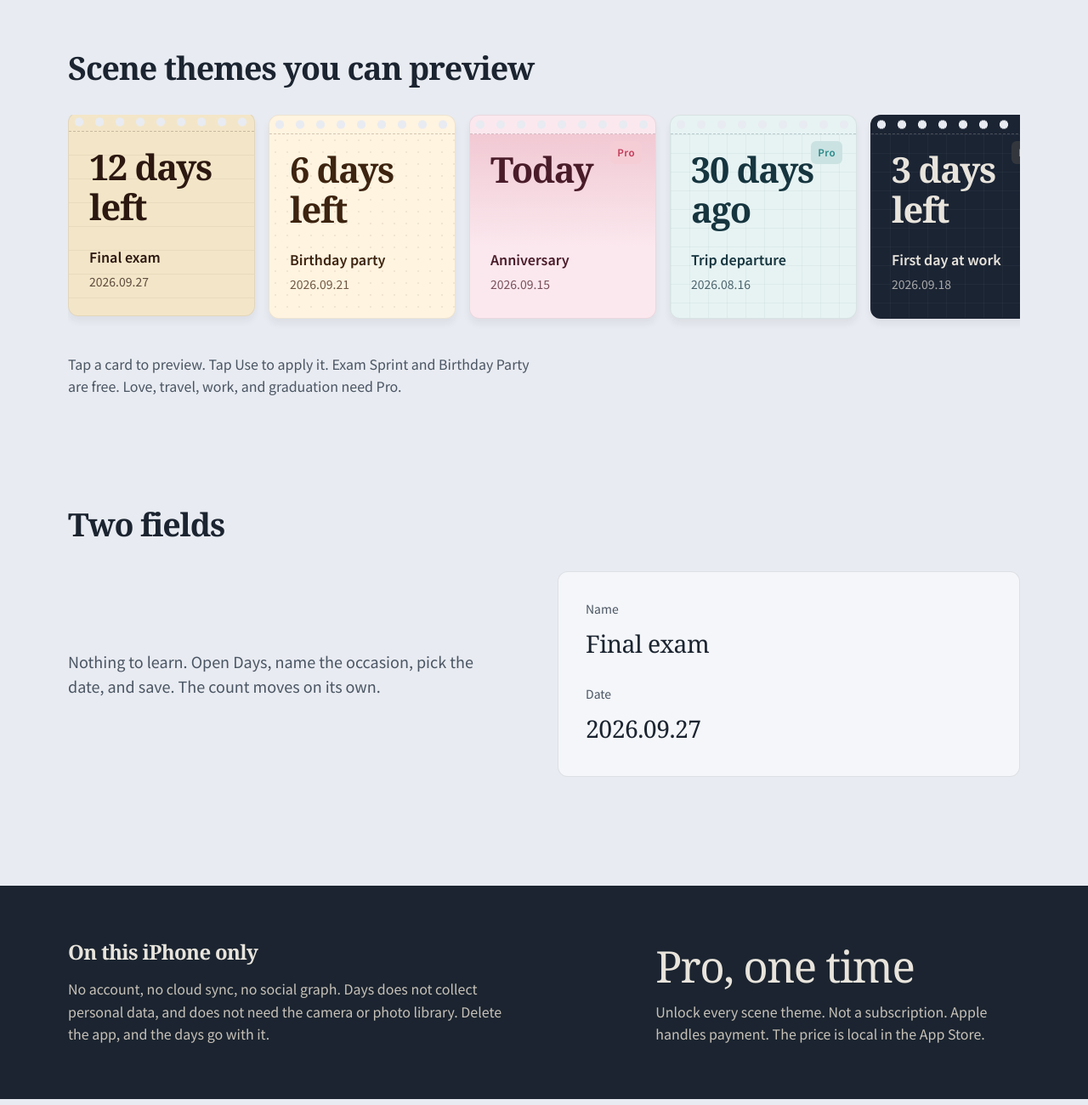
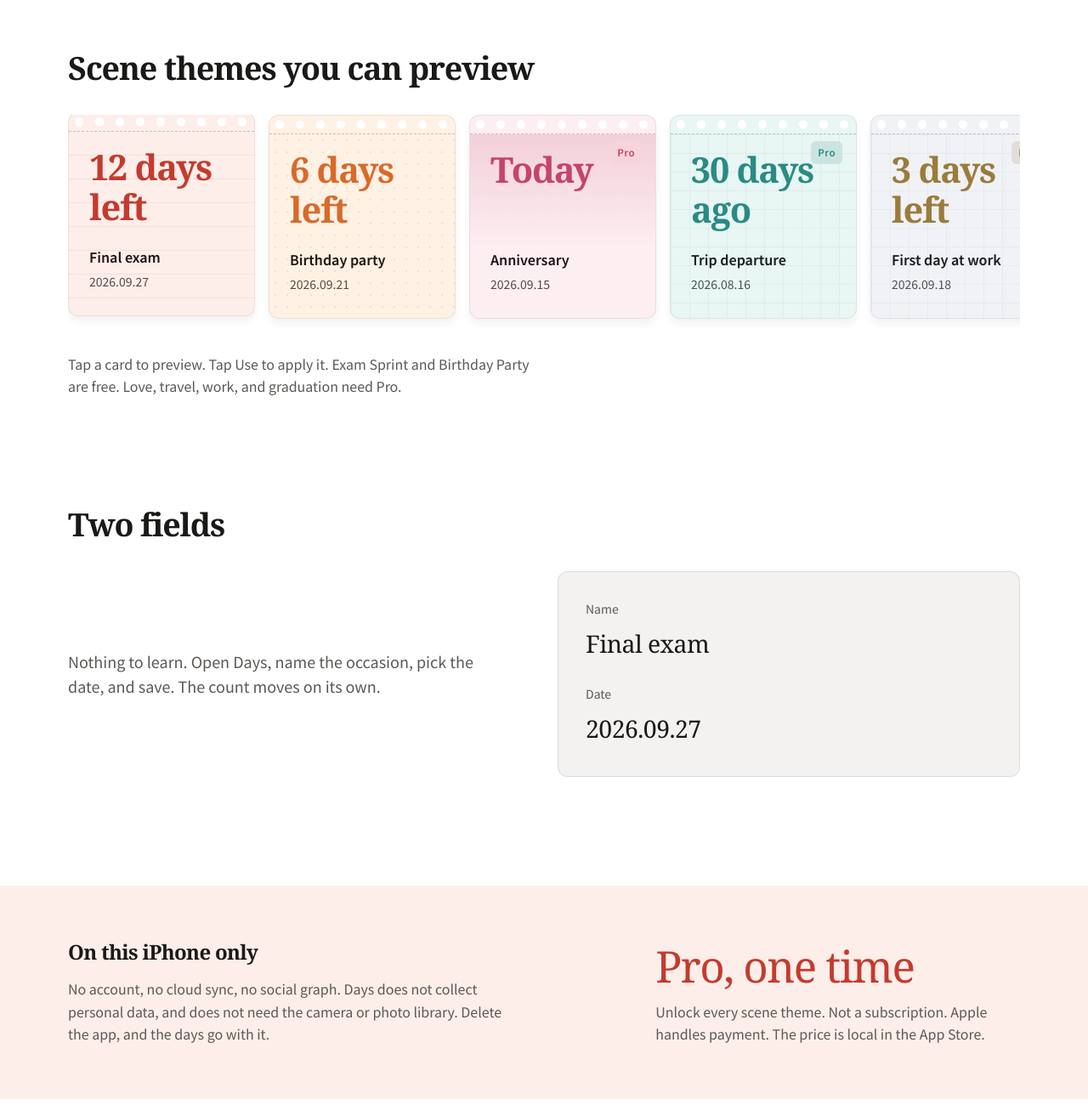
Before and after one commit to weizhichao1027-collab/rizi-site, a plain HTML site: page index.html in a window 1280 px wide. Shown: the part 1100-2400 px from the top of the page at 85% size. Drawn offline with Linux system fonts and the light colour scheme.

Commit message:
Align the public site with the app’s white canvas and theme accents.
Co-authored-by: Cursor <cursoragent@cursor.com>

```diff
--- a/index.html
+++ b/index.html
@@ -8,7 +8,7 @@
 <meta charset="utf-8"/>
 <meta name="viewport" content="width=device-width, initial-scale=1"/>
 <meta name="description" content="日子帮你为考试、恋爱、旅行、生日做倒数。两步添加，大号天数，主题可先预览。基础免费，Pro ¥6 买断。不收集个人数据。"/>
-<meta name="theme-color" content="#E8EBF1"/>
+<meta name="theme-color" content="#FFFFFF"/>
 <meta property="og:type" content="website"/>
 <meta property="og:title" content="日子: 还剩几天"/>
 <meta property="og:description" content="日子帮你为考试、恋爱、旅行、生日做倒数。两步添加，大号天数，主题可先预览。"/>
--- a/styles.css
+++ b/styles.css
@@ -33,14 +33,14 @@
 @layer tokens {
   :root {
     color-scheme: light;
-    --ink: #1b2430;
-    --ink-soft: #4a5563;
-    --canvas: #e8ebf1;
-    --surface: #f4f6f9;
-    --line: rgb(27 36 48 / 0.1);
-    --accent: #b42318;
-    --accent-deep: #8c1b13;
-    --focus: #b42318;
+    --ink: #1a1917;
+    --ink-soft: #5c5854;
+    --canvas: #ffffff;
+    --surface: #f3f2f0;
+    --line: rgb(26 25 23 / 0.1);
+    --accent: #c43b2e;
+    --accent-deep: #9a2d23;
+    --focus: #c43b2e;
     --radius: 12px;
     --max: 1120px;
     --measure: 62ch;
@@ -68,45 +68,45 @@
   }
 
   [data-theme="exam-sprint"] {
-    --leaf-ink: #2c1810;
-    --leaf-paper: #f3e6c8;
-    --leaf-accent: #b42318;
-    --leaf-wash: #e8d4a8;
+    --leaf-ink: #1f1412;
+    --leaf-paper: #fdeeea;
+    --leaf-accent: #c43b2e;
+    --leaf-wash: #f6d7d2;
   }
 
   [data-theme="birthday-party"] {
-    --leaf-ink: #3d2410;
-    --leaf-paper: #fff4e0;
-    --leaf-accent: #e07a3d;
-    --leaf-wash: #f5d5a6;
+    --leaf-ink: #1f1610;
+    --leaf-paper: #fff1e4;
+    --leaf-accent: #d86a2a;
+    --leaf-wash: #f6e0c8;
   }
 
   [data-theme="love-memorial"] {
-    --leaf-ink: #4a1c2a;
-    --leaf-paper: #fbe8ee;
-    --leaf-accent: #c43b5a;
-    --leaf-wash: #f4c9d4;
+    --leaf-ink: #1f1216;
+    --leaf-paper: #fdeef2;
+    --leaf-accent: #c4456a;
+    --leaf-wash: #f4d5de;
   }
 
   [data-theme="travel-depart"] {
-    --leaf-ink: #16353f;
-    --leaf-paper: #e7f3f3;
-    --leaf-accent: #2a8a8a;
-    --leaf-wash: #c5e4e2;
+    --leaf-ink: #12201f;
+    --leaf-paper: #e8f6f4;
+    --leaf-accent: #2a8b84;
+    --leaf-wash: #cde8e5;
   }
 
   [data-theme="job-countdown"] {
-    --leaf-ink: #e8e4dc;
-    --leaf-paper: #1b2433;
-    --leaf-accent: #c4a46a;
-    --leaf-wash: #2a3548;
+    --leaf-ink: #1a1c20;
+    --leaf-paper: #f0f2f5;
+    --leaf-accent: #9a7b3c;
+    --leaf-wash: #e2e5ea;
   }
 
   [data-theme="graduation"] {
-    --leaf-ink: #1b2a4a;
-    --leaf-paper: #eaf0f8;
-    --leaf-accent: #2f5da8;
-    --leaf-wash: #c9d6ea;
+    --leaf-ink: #121826;
+    --leaf-paper: #eaf0fa;
+    --leaf-accent: #2f5fa8;
+    --leaf-wash: #d4dfef;
   }
 }
 
@@ -209,7 +209,7 @@
     justify-content: space-between;
     gap: var(--space-4);
     padding: var(--space-3) clamp(16px, 4vw, 40px);
-    background: rgb(232 235 241 / 0.88);
+    background: rgb(255 255 255 / 0.88);
     backdrop-filter: blur(14px);
     border-bottom: 1px solid var(--line);
   }
@@ -428,7 +428,7 @@
     font-weight: 700;
     letter-spacing: -0.03em;
     line-height: 1.15;
-    color: var(--leaf-ink);
+    color: var(--leaf-accent, var(--leaf-ink));
   }
 
   .leaf-name,
@@ -695,8 +695,8 @@
   .ink-band {
     margin: var(--space-8) 0 0;
     padding: var(--space-8) 0;
-    background: #1b2430;
-    color: #e8e4dc;
+    background: #fdeeea;
+    color: var(--ink);
   }
 
   .ink-band .wrap {
@@ -708,13 +708,13 @@
 
   .ink-band h2 {
     margin: 0 0 var(--space-4);
-    color: #e8e4dc;
+    color: var(--ink);
   }
 
   .ink-band p {
     margin: 0;
     max-width: 32em;
-    color: #c8c2b8;
+    color: var(--ink-soft);
   }
 
   .ink-band .price {
@@ -722,12 +722,12 @@
     font-size: clamp(2.2rem, 4vw, 3.2rem);
     letter-spacing: -0.03em;
     line-height: 1.1;
-    color: #e8e4dc;
+    color: var(--accent);
   }
 
   .ink-band .price-note {
     margin-top: var(--space-3);
-    color: #c8c2b8;
+    color: var(--ink-soft);
   }
 
   .get {
@@ -897,8 +897,8 @@
     }
 
     body {
-      background: #f4f6f9;
-      color: #1b2430;
+      background: #ffffff;
+      color: #1a1917;
     }
 
     .doc-layout {
```
Also changed, not shown: 404.html (+1 -1 lines), privacy.html (+1 -1 lines), support.html (+1 -1 lines), favicon.svg.
